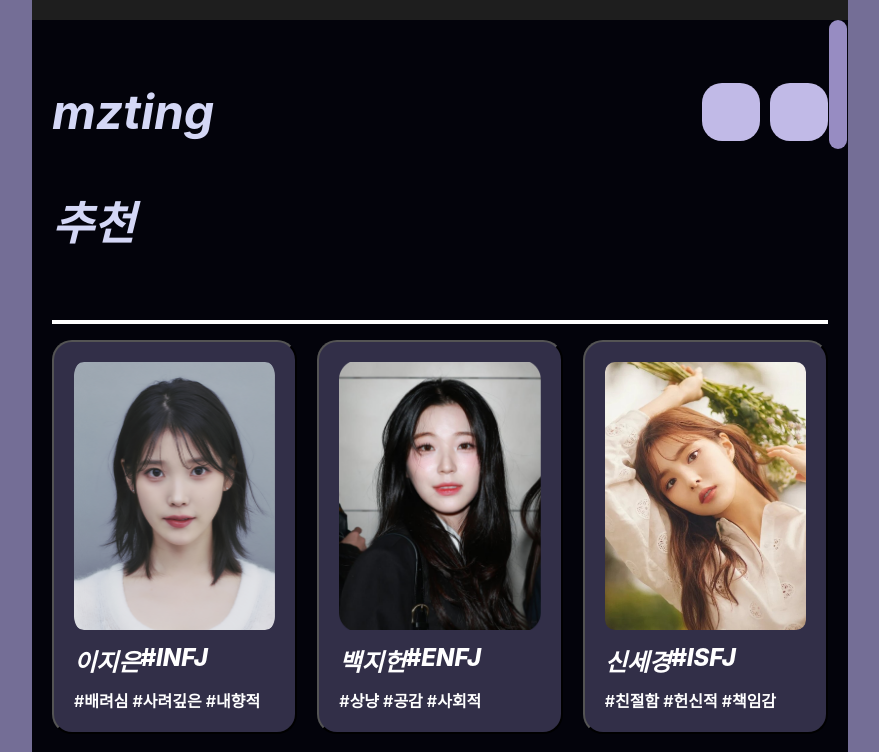
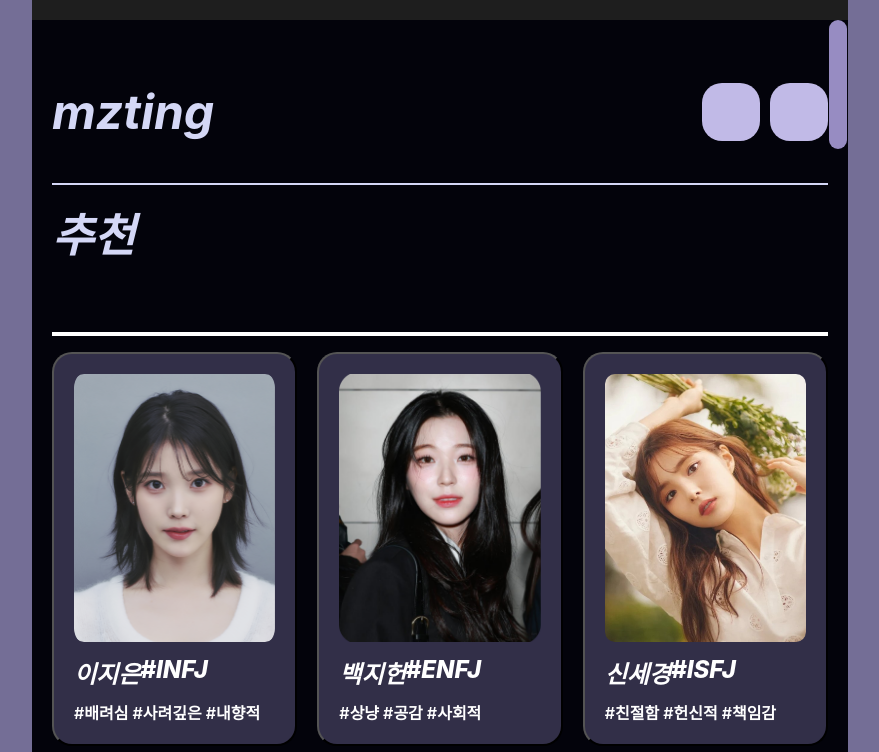
Before and after one commit to Tae4an/MZting, a React (Create React App) app in the folder front/: page /main in a window 1280 px wide. Shown: the top 752 px of the page, without its empty margins (200-1079 px from the left). Built offline with nearby package versions, Linux system fonts and the light colour scheme.

Commit message:
STYLE: 타이틀과 콘텐츠 구분을 위한 구분선 및 스타일 조정
- mainTitleContainer 클래스에 구분선 추가
- 아이콘과 타이틀 사이의 간격 조정
- title 클래스의 정렬을 왼쪽으로 변경하여 시각적인 구분 강화

```diff
--- a/front/src/styles/MainPage.module.css
+++ b/front/src/styles/MainPage.module.css
@@ -18,6 +18,8 @@
     align-items: center;
     justify-content: center;
     width: 100%;
+    border-bottom: 2px solid #d4d7f6;
+    padding-bottom: 10px;
 }
 
 .mainTitle {
```
